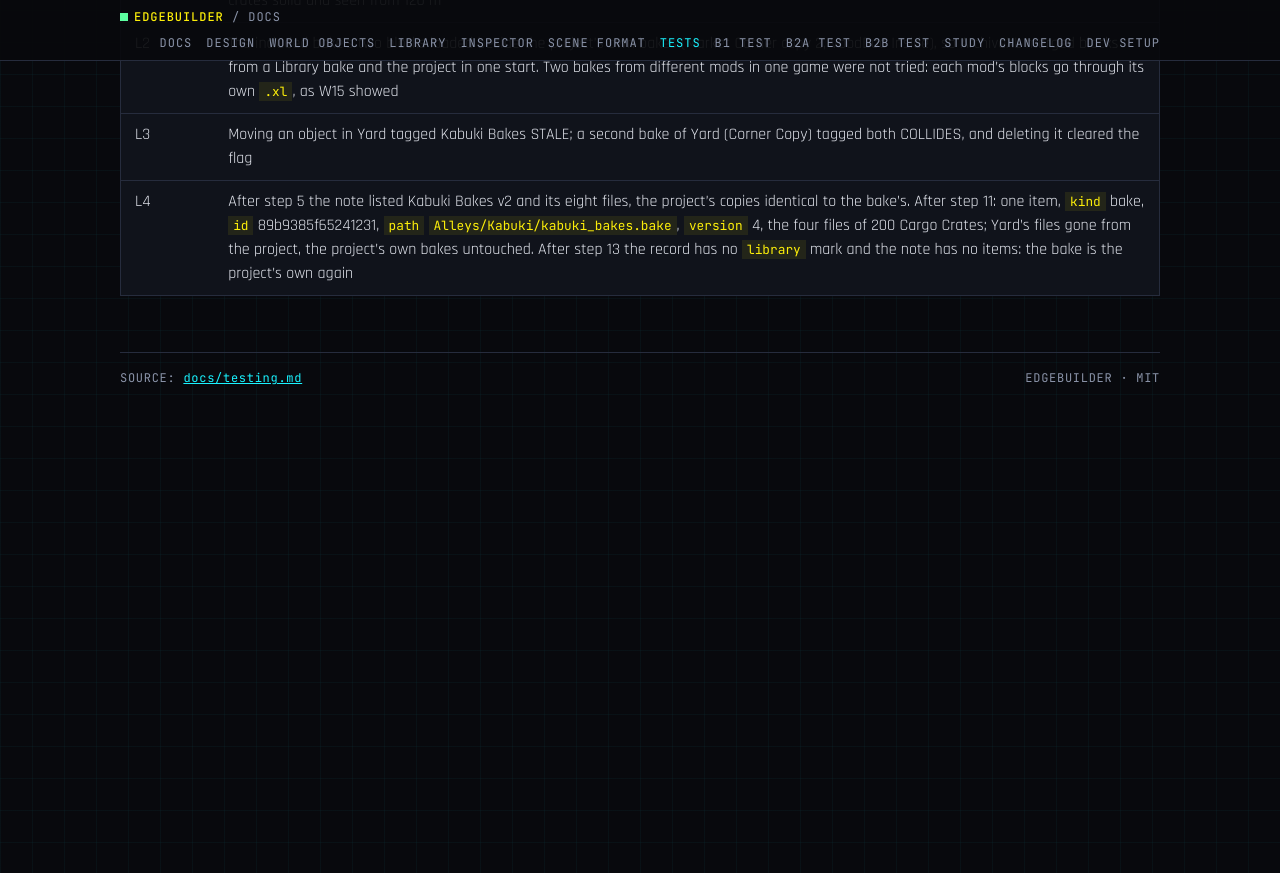
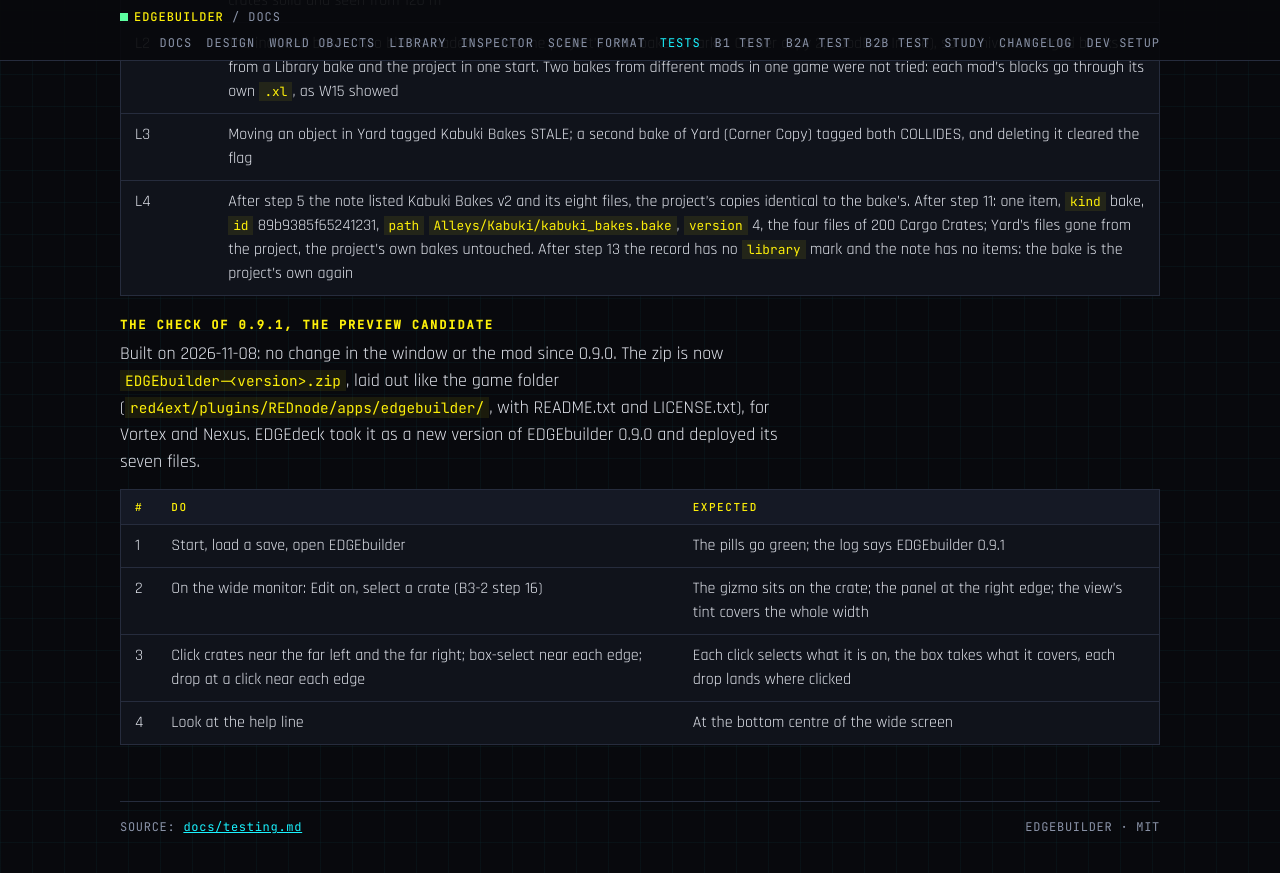
Before and after one commit to Edgemodders/EDGEbuilder, a Jekyll site: the page built from docs/testing.md, in a window 1280 px wide and 900 px high, scrolled down 36150 px. Shown: the top 873 px of the window. Built offline with Jekyll 4.4.1, drawn with Linux system fonts in a browser that asks for light colours; before the commit the page ends 36601 px from its top, so only the background shows below that.

Commit message:
0.9.1: the preview candidate, the zip laid out like the game folder; its check
Co-Authored-By: Claude Opus 5.5 <noreply@anthropic.com>

```diff
--- a/docs/testing.md
+++ b/docs/testing.md
@@ -666,3 +666,14 @@ Before: deploy 0.9.0 with the game closed; `redcode.pack.redmod` is off. The RED
 | L2 | The included bake's two blocks loaded beside the project's own bakes (Market Corner copy 2, VoodDoo Inside), so ArchiveXL merged blocks from a Library bake and the project in one start. Two bakes from different mods in one game were not tried: each mod's blocks go through its own `.xl`, as W15 showed |
 | L3 | Moving an object in Yard tagged Kabuki Bakes STALE; a second bake of Yard (Corner Copy) tagged both COLLIDES, and deleting it cleared the flag |
 | L4 | After step 5 the note listed Kabuki Bakes v2 and its eight files, the project's copies identical to the bake's. After step 11: one item, `kind` bake, `id` 89b9385f65241231, `path` `Alleys/Kabuki/kabuki_bakes.bake`, `version` 4, the four files of 200 Cargo Crates; Yard's files gone from the project, the project's own bakes untouched. After step 13 the record has no `library` mark and the note has no items: the bake is the project's own again |
+
+#### The check of 0.9.1, the preview candidate
+
+Built on 2026-11-08: no change in the window or the mod since 0.9.0. The zip is now `EDGEbuilder-<version>.zip`, laid out like the game folder (`red4ext/plugins/REDnode/apps/edgebuilder/`, with README.txt and LICENSE.txt), for Vortex and Nexus. EDGEdeck took it as a new version of EDGEbuilder 0.9.0 and deployed its seven files.
+
+| # | Do | Expected |
+|---|---|---|
+| 1 | Start, load a save, open EDGEbuilder | The pills go green; the log says EDGEbuilder 0.9.1 |
+| 2 | On the wide monitor: Edit on, select a crate (B3-2 step 16) | The gizmo sits on the crate; the panel at the right edge; the view's tint covers the whole width |
+| 3 | Click crates near the far left and the far right; box-select near each edge; drop at a click near each edge | Each click selects what it is on, the box takes what it covers, each drop lands where clicked |
+| 4 | Look at the help line | At the bottom centre of the wide screen |
--- a/edgebuilder/mod.mjs
+++ b/edgebuilder/mod.mjs
@@ -3136,7 +3136,7 @@ if (typeof ui?.onSolo === "function") {
     if (!on && builderOn) console.log("Solo mode ended from the launcher; Edit stays on");
   });
 }
-console.log(`EDGEbuilder ${"0.9.0"} starting; data folder ${pkg.dataDir}; ${scene.file ? `scene ${scene.name} (${scene.file}), ${scene.objects.length} objects` : "no scene open"}; ${onScenes.size} other scene${onScenes.size === 1 ? "" : "s"} on; Library ${libraryRoot ?? "not set"}`);
+console.log(`EDGEbuilder ${"0.9.1"} starting; data folder ${pkg.dataDir}; ${scene.file ? `scene ${scene.name} (${scene.file}), ${scene.objects.length} objects` : "no scene open"}; ${onScenes.size} other scene${onScenes.size === 1 ? "" : "s"} on; Library ${libraryRoot ?? "not set"}`);
 if (!fs7.existsSync(scene.file) && !scene.loadError) scene.save();
 scanLibrary();
 if (lastGone) {
--- a/edgebuilder/rednode-app.json
+++ b/edgebuilder/rednode-app.json
@@ -1,7 +1,7 @@
 {
   "id": "edgebuilder",
   "name": "EDGEbuilder",
-  "version": "0.9.0",
+  "version": "0.9.1",
   "author": "Edgemodders",
   "description": "A world builder: browse the game's assets, drop them into the live world, move, turn and scale them with a gizmo from a camera of its own, bake them into the world. Also the assets of installed mods and the open REDcode project; B3: several objects at once, groups, copies, undo; named scenes in the Library, the REDcode project or this PC, other scenes shown beside the open one, and a service other packages and assistants call for scenes and their objects.",
   "entry": "index.html",
--- a/package.json
+++ b/package.json
@@ -1,6 +1,6 @@
 {
   "name": "edgebuilder",
-  "version": "0.9.0",
+  "version": "0.9.1",
   "private": true,
   "description": "A world builder for Cyberpunk 2077 that runs inside the game on REDnode.",
   "license": "MIT",
```
Also changed, not shown: docs/assets/brand/nexus.png.
